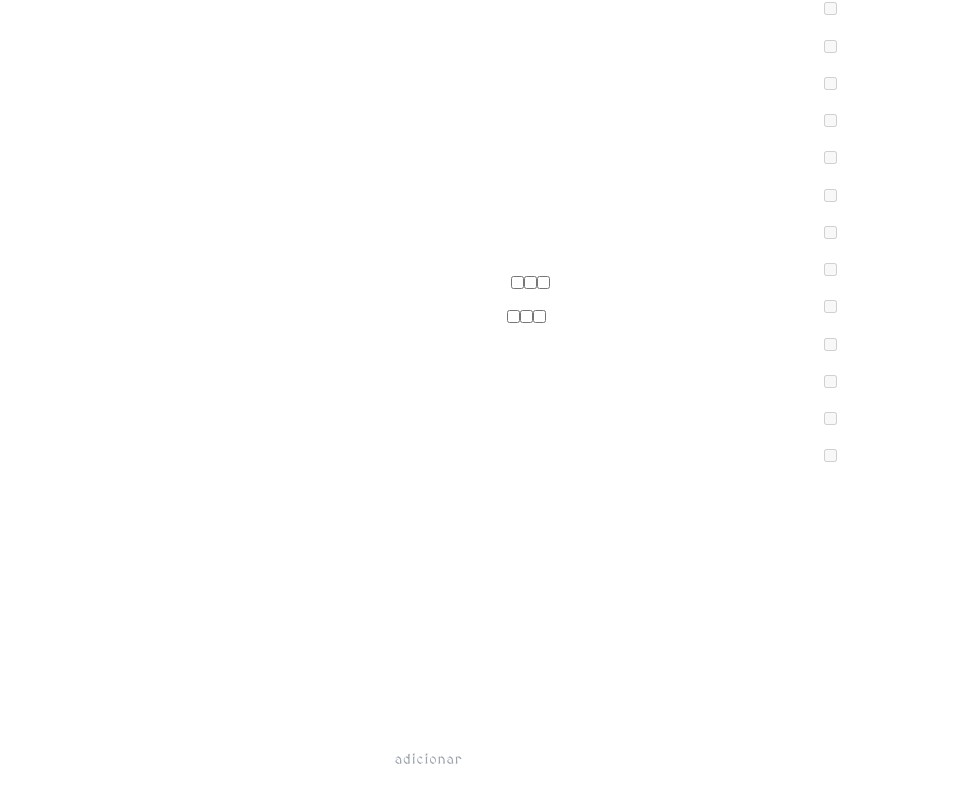
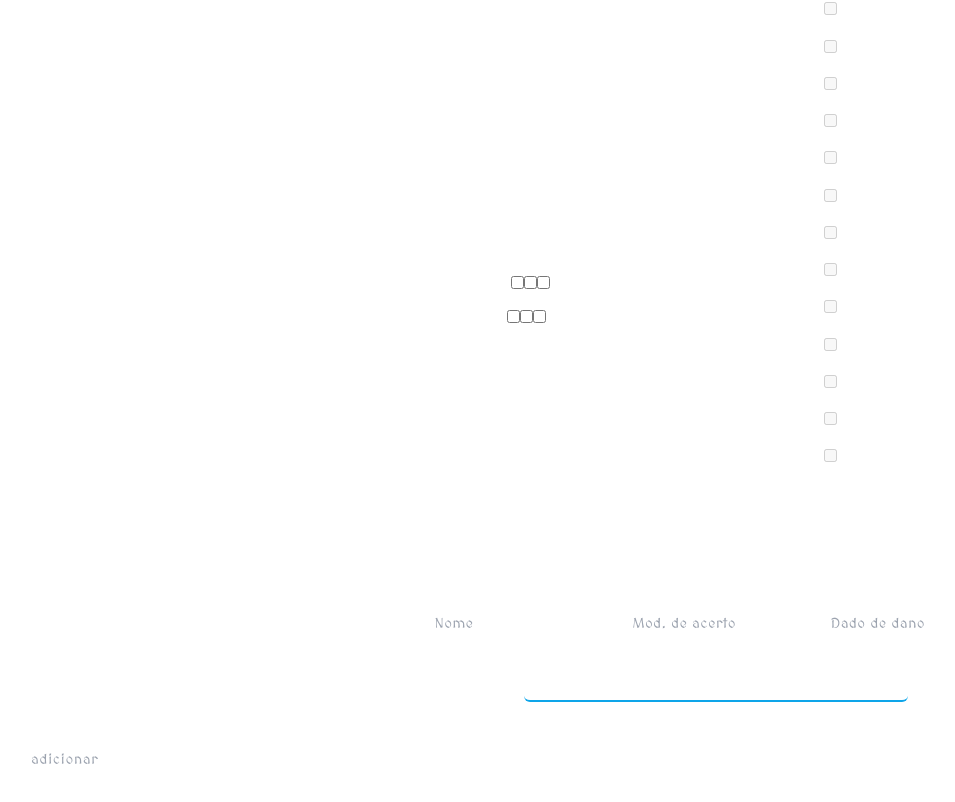
Before and after one commit to rSaydelleS/charset, a React (Vite) app in the folder front/: page / in a window 1280 px wide. Shown: the part 538-1340 px from the top of the page, without its empty margins (126-1081 px from the left). Built offline with nearby package versions, Linux system fonts and the light colour scheme.

Commit message:
style: desenvolvendo o armazenamento dos equipamentos e estilizando

```diff
--- a/front/src/App.jsx
+++ b/front/src/App.jsx
@@ -5,10 +5,11 @@ import SavingThrow from "./components/SavingThrow/Savingthrow";
 import Proficiency from "./components/ProficiencyStats/Proficiency";
 import Vital from "./components/Vital/VitalPoints";
 import CharSenses from "./components/Senses/Senses";
+import CharEquipaments from "./components/Equipaments/charEquipaments";
 function App() {
   return (
     <React.Fragment>
-      <section className="w-full h-full bg-white/10 flex flex-col items-center">
+      <section className="w-full h-full bg-white/10 flex flex-col items-center ">
         <header>
           <CharHeader />
         </header>
@@ -19,6 +20,7 @@ function App() {
         </div>
         <div className="w-full flex flex-row justify-evenly items-start p-10 gap-10">
           <CharSenses />
+          <CharEquipaments />
         </div>
       </section>
     </React.Fragment>
--- /dev/null
+++ b/front/src/components/Equipaments/charEquipaments.jsx
@@ -0,0 +1,50 @@
+import React from "react";
+
+export default function charEquipaments() {
+  return (
+    <React.Fragment>
+      <section className="flex flex-col justify-center items-center text-center gap-8 text-white/80">
+        <div>
+          <h1>Equipamentos</h1>
+        </div>
+        <div>
+          <form className="flex flex-row gap-4">
+            <input
+              type="text"
+              placeholder="Nome"
+              className="p-2 text-sm font-semibold rounded-md tracking-wider leading-3 bg-transparent border-b-2 border-b-white/60 hover:bg-black transition-all duration-300"
+            />
+            <input
+              type="text"
+              placeholder="Mod. de acerto"
+              className="p-2 text-sm font-semibold rounded-md tracking-wider leading-3 bg-transparent border-b-2 border-b-white/60 hover:bg-black transition-all duration-300"
+            />
+            <input
+              type="text"
+              placeholder="Dado de dano"
+              className="p-2 text-sm font-semibold rounded-md tracking-wider leading-3 bg-transparent border-b-2 border-b-white/60 hover:bg-black transition-all duration-300"
+            />
+          </form>
+        </div>
+        <div>
+          <table className="flex flex-col justify-between text-center min-w-96 w-full">
+            <thead>
+              <tr className="flex flex-row justify-evenly border-b-2 border-b-sky-500 rounded-md mb-2">
+                <th>Arma</th>
+                <th>Acerto</th>
+                <th>Dano</th>
+              </tr>
+            </thead>
+            <tbody>
+              <tr className="flex flex-row justify-evenly">
+                <td>Arco</td>
+                <td>+6</td>
+                <td>1d8+4</td>
+              </tr>
+            </tbody>
+          </table>
+        </div>
+      </section>
+    </React.Fragment>
+  );
+}
```
